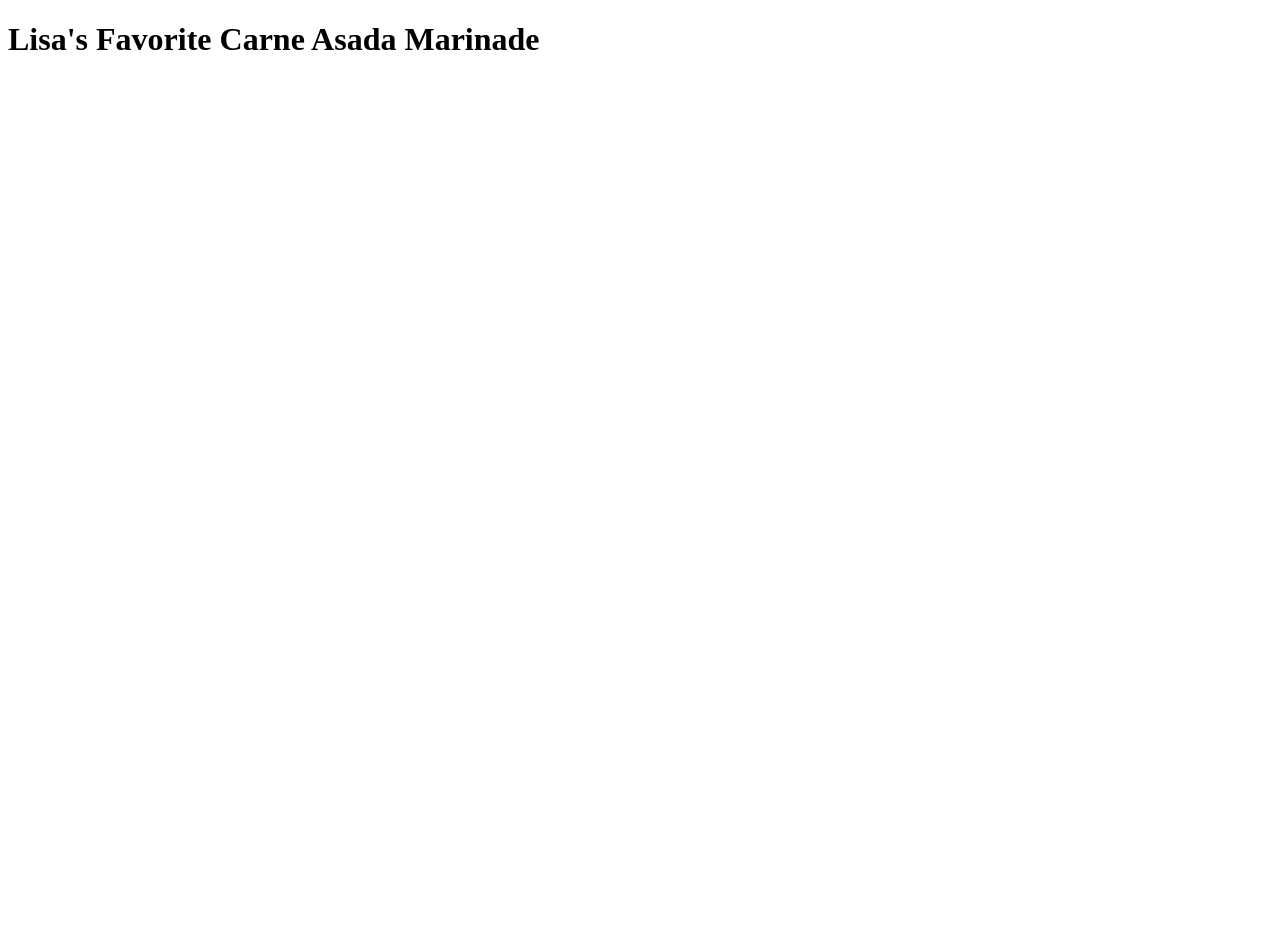
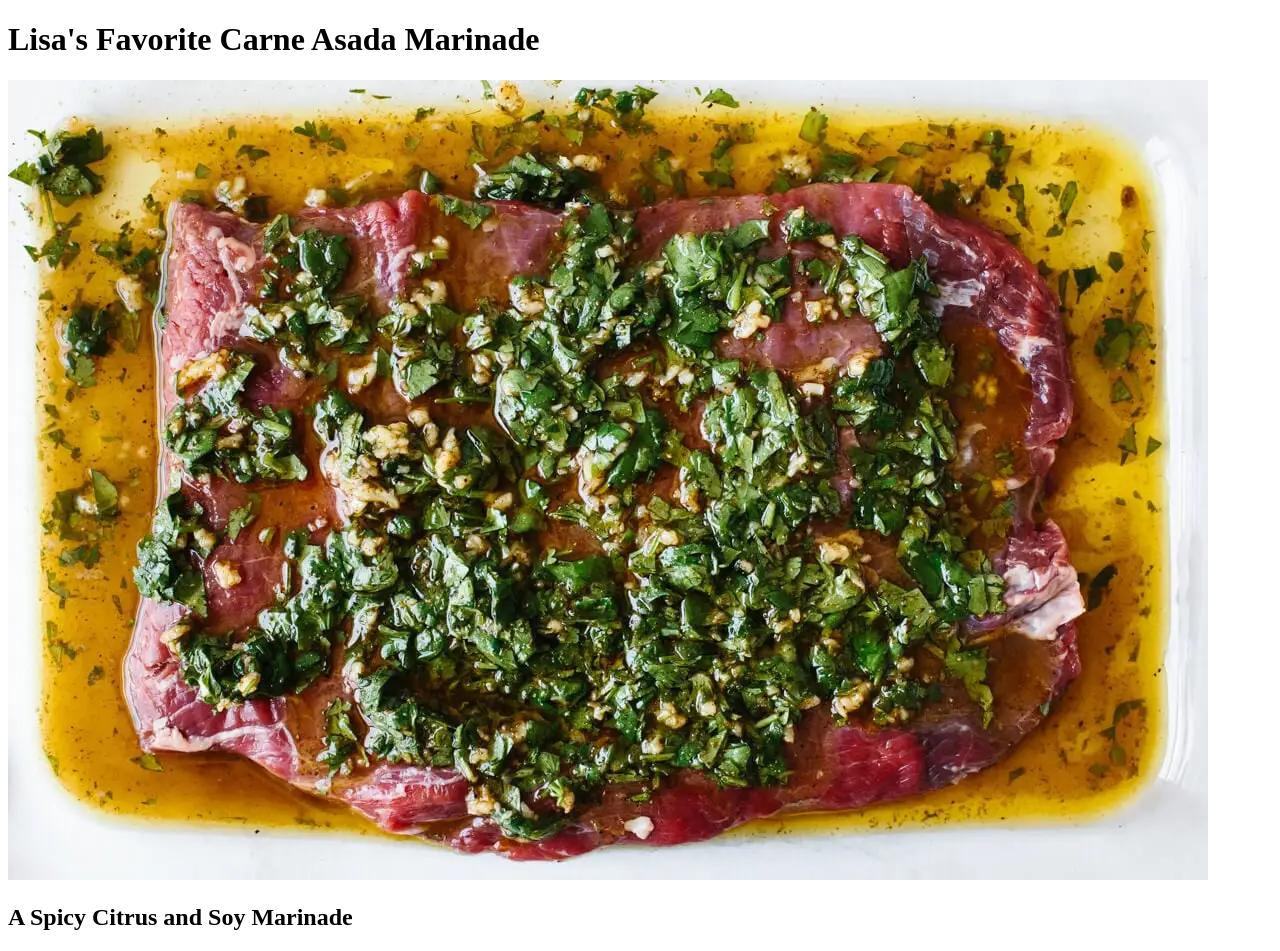
Before and after one commit to dfasco/odin-recipes, a plain HTML site: page recipes/marinade.html in a window 1280 px wide. Before the commit the page ends 800 px from the top, so only its background shows below. Drawn offline with Linux system fonts and the light colour scheme.

Commit message:
Add img and descriptive h2 heading

```diff
--- a/recipes/marinade.html
+++ b/recipes/marinade.html
@@ -8,5 +8,7 @@
 </head>
 <body>
   <h1>Lisa's Favorite Carne Asada Marinade</h1>
+  <img src="../img/Carne-Asada-Marinade-4-1.webp" alt="a plate of carne asada with marinade">
+  <h2>A Spicy Citrus and Soy Marinade</h2>
 </body>
 </html>
```
